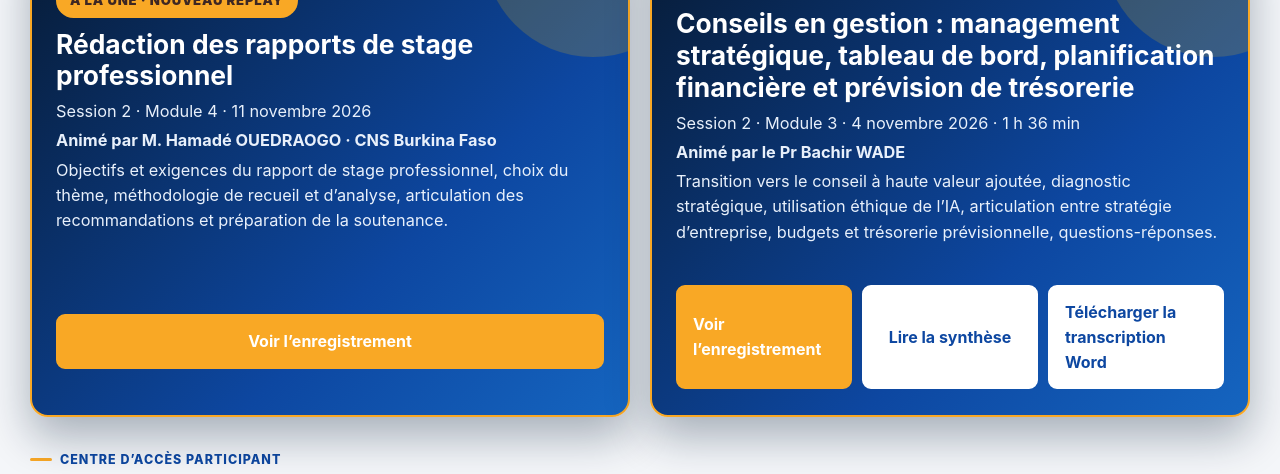
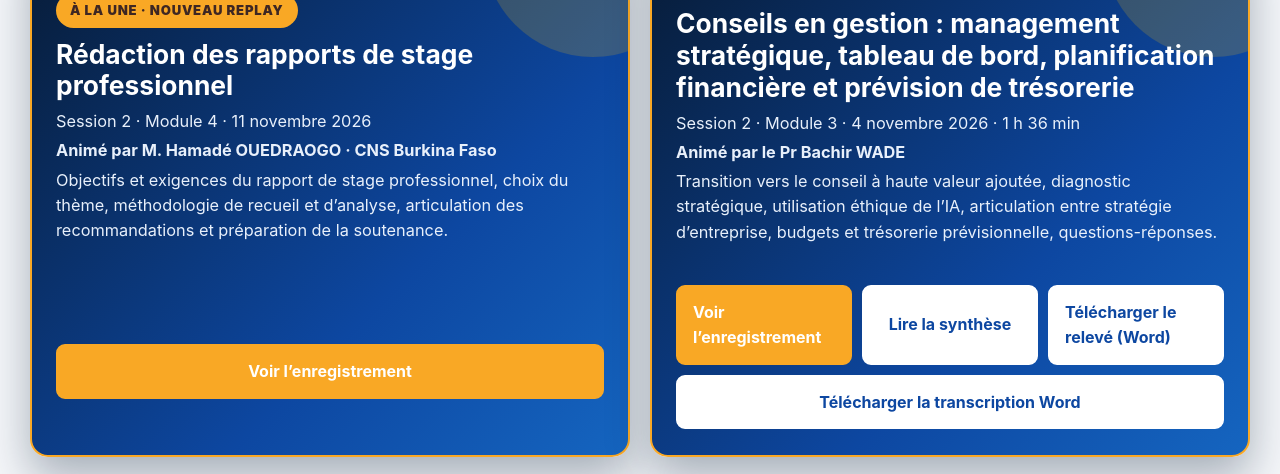
Before and after one commit to oscarkakpo-create/Hub-des-participants-Journ-es-Techniques-2026, a plain HTML site: page index.html in a window 1280 px wide. Shown: the part 816-1290 px from the top of the page. Drawn offline with Linux system fonts and the light colour scheme.

Commit message:
feat: ajouter le document Word du releve des conclusions du Module 3 et les boutons de telechargement

```diff
--- a/index.html
+++ b/index.html
@@ -686,6 +686,8 @@
       replayUrl:"https://cesagedu-my.sharepoint.com/:v:/g/personal/oscarkakpo_cesag_edu_sn/IQAtcDHr8_icQaafUiIA723kAeuEGIKw0L256R6su4JmMgw?nav=eyJyZWZlcnJhbEluZm8iOnsicmVmZXJyYWxBcHAiOiJTdHJlYW1XZWJBcHAiLCJyZWZlcnJhbFZpZXciOiJTaGFyZURpYWxvZy1MaW5rIiwicmVmZXJyYWxBcHBQbGF0Zm9ybSI6IldlYiIsInJlZmVycmFsTW9kZSI6InZpZXcifX0%3D&e=i9Vi5S",
       summaryUrl:"module-3-session-2-conseils-gestion.html",
       summaryLabel:"Lire la synthèse",
+      syntheseDocxUrl:"synthese-module-3-session-2-conseils-gestion.docx",
+      syntheseDocxLabel:"Télécharger le relevé (Word)",
       isNew:true,
       featuredFrom:"2026-11-04",
       featuredUntil:"2026-11-25",
@@ -701,6 +703,8 @@
       replayUrl:"https://cesagedu-my.sharepoint.com/:v:/g/personal/oscarkakpo_cesag_edu_sn/IQBpzeLKi1BmQLA1lhoiVBCQAUoQORJ_G_mksaKQj9VwnNk?nav=eyJyZWZlcnJhbEluZm8iOnsicmVmZXJyYWxBcHAiOiJTdHJlYW1XZWJBcHAiLCJyZWZlcnJhbFZpZXciOiJTaGFyZURpYWxvZy1MaW5rIiwicmVmZXJyYWxBcHBQbGF0Zm9ybSI6IldlYiIsInJlZmVycmFsTW9kZSI6InZpZXcifX0%3D&e=WIhYEK",
       summaryUrl:"module-2-initiation-comptabilite-assurances.html",
       summaryLabel:"Lire la synthèse",
+      syntheseDocxUrl:"synthese-module-2-initiation-comptabilite-assurances.docx",
+      syntheseDocxLabel:"Télécharger la synthèse (Word)",
       isNew:false,
       featuredFrom:"2026-11-04",
       featuredUntil:"2026-11-09",
@@ -716,6 +720,8 @@
       replayUrl:"https://cesagedu-my.sharepoint.com/:v:/g/personal/oscarkakpo_cesag_edu_sn/IQCGebblGbO7RpJuhKcOAPL2ARQGFirpUk39as9c6Y0YdQE?nav=eyJyZWZlcnJhbEluZm8iOnsicmVmZXJyYWxBcHAiOiJTdHJlYW1XZWJBcHAiLCJyZWZlcnJhbFZpZXciOiJTaGFyZURpYWxvZy1MaW5rIiwicmVmZXJyYWxBcHBQbGF0Zm9ybSI6IldlYiIsInJlZmVycmFsTW9kZSI6InZpZXcifX0%3D&e=aDZisO",
       summaryUrl:"module-1-session-2-notions-approche-fiscale.html",
       summaryLabel:"Lire la synthèse",
+      syntheseDocxUrl:"synthese-module-1-session-2-notions-approche-fiscale.docx",
+      syntheseDocxLabel:"Télécharger la synthèse (Word)",
       isNew:false,
       featuredFrom:"2026-10-12",
       featuredUntil:"2026-10-17",
@@ -796,6 +802,7 @@
       return [
         recording.replayUrl?'<a class="btn" href="'+esc(recording.replayUrl)+'" target="_blank" rel="noopener noreferrer">'+esc(recording.replayLabel||'Voir l’enregistrement')+'</a>':'',
         recording.summaryUrl?'<a class="btn secondary" href="'+esc(recording.summaryUrl)+'" target="_blank" rel="noopener noreferrer">'+esc(recording.summaryLabel||'Lire la synthèse transcrite')+'</a>':'',
+        recording.syntheseDocxUrl?'<a class="btn secondary" href="'+esc(recording.syntheseDocxUrl)+'" download>'+esc(recording.syntheseDocxLabel||'Relevé des conclusions (Word)')+'</a>':'',
         recording.transcriptUrl?'<a class="btn secondary" href="'+esc(recording.transcriptUrl)+'" '+(recording.transcriptDownload?'download':'target="_blank" rel="noopener noreferrer"')+'>'+esc(recording.transcriptLabel||'Consulter la transcription intégrale')+'</a>':''
       ].filter(Boolean).join('');
     }
```
Also changed, not shown: module-3-session-2-conseils-gestion.html (+1 -1 lines), 1 other file.
